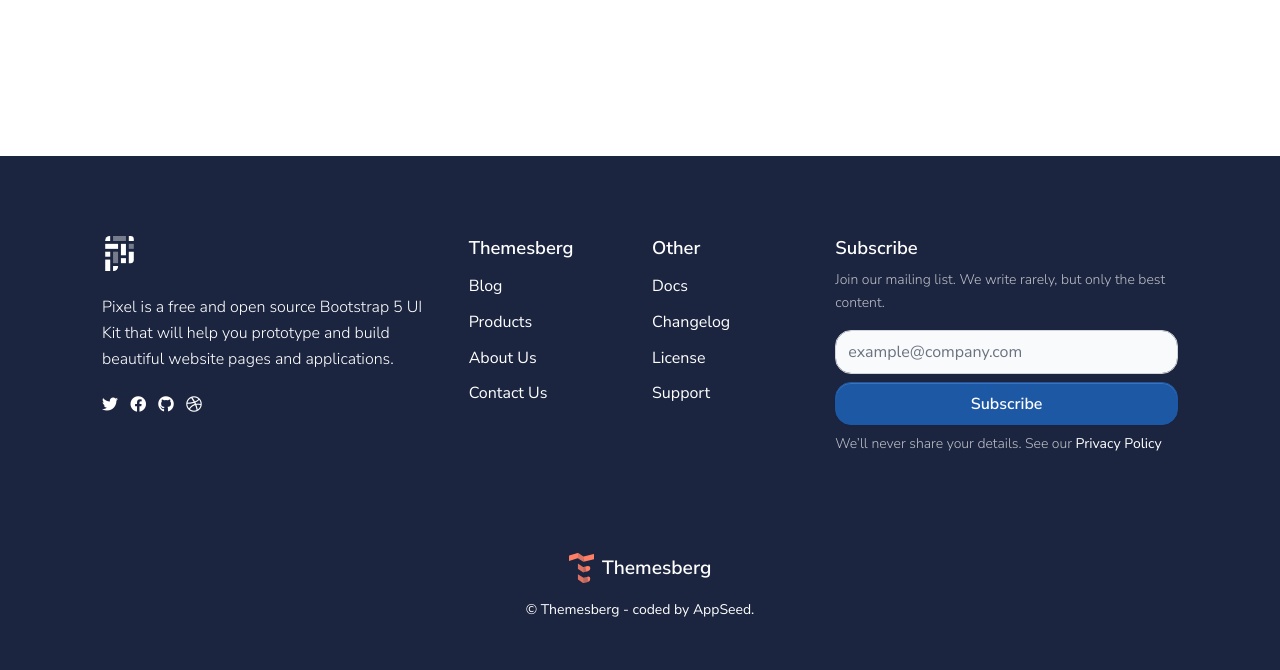
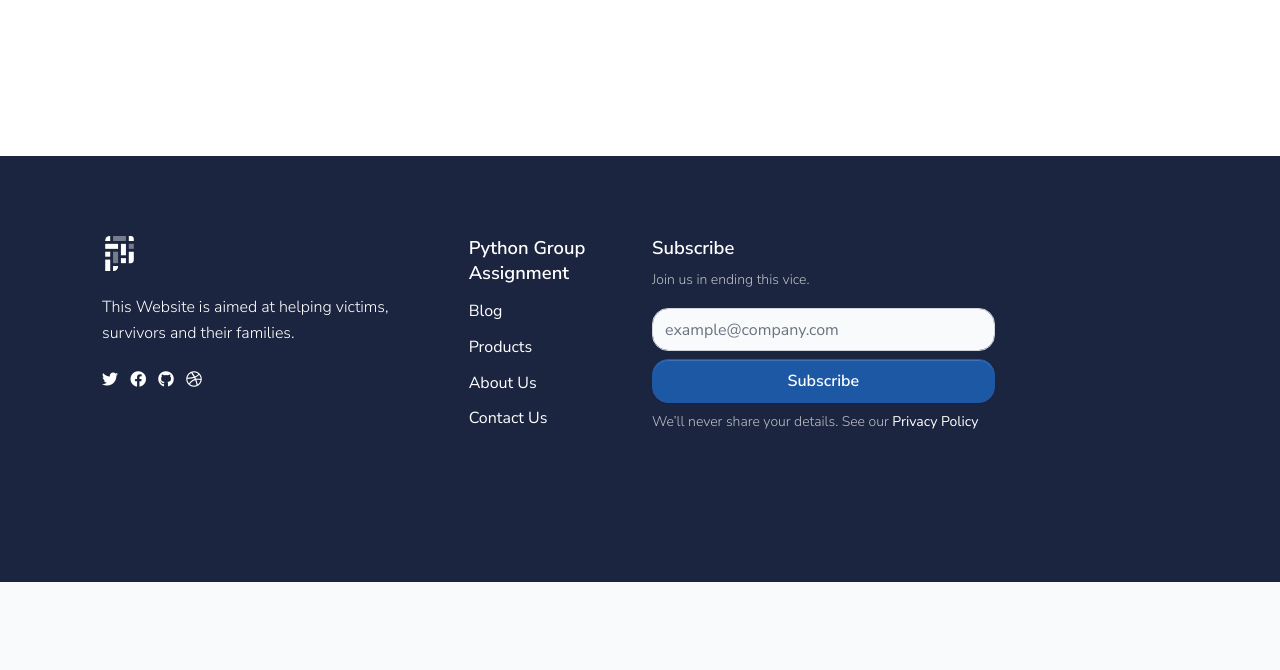
Before and after one commit to Emmanuel-Sigei/Python_Assignment_BISF, a Flask app: page /contact.html in a window 1280 px wide. Shown: the part 2254-2924 px from the top of the page. After the commit the page ends 2836 px from the top, so only its background shows below. Run offline with Flask 2, Linux system fonts and the light colour scheme; the visitor is signed in with stand-in values (Sample User, id 1); some libraries are stand-ins or nearby versions.

Commit message:
Corrected Meta Tags and reoved mentions of Theme

```diff
--- a/apps/static/assets/package.json
+++ b/apps/static/assets/package.json
@@ -1,5 +1,5 @@
 {
-    "name": "@themesberg/pixel-lite-bootstrap-ui-kit",
+    "name": "@python-assignment",
     "version": "4.0.0",
     "description": "Open-source Bootstrap 5 UI Kit",
     "main": "gulpfile.js",
--- a/apps/templates/accounts/login.html
+++ b/apps/templates/accounts/login.html
@@ -19,7 +19,7 @@
                         <div class="signin-inner my-4 my-lg-0 bg-white shadow-soft border rounded border-gray-300 p-4 p-lg-5 w-100 fmxw-500">
                             <div class="text-center text-md-center mb-4 mt-md-0">
                                 <h1 class="mb-0 h3">
-                                    <a href="https://appseed.us/product/pixel-bootstrap/flask/" target="_blank">Welcome to the GBV Awareness Website</a> - Login
+                                    <a href="https://gbv-awareness-website.onrender.com" target="_blank">Welcome to the GBV Awareness Website</a> - Login
                                 </h1>
                                 <br />
                                 <span class="font-weight-normal">
--- a/apps/templates/accounts/register.html
+++ b/apps/templates/accounts/register.html
@@ -19,7 +19,7 @@
                         <div class="signin-inner my-4 my-lg-0 bg-white shadow-soft border rounded border-gray-300 p-4 p-lg-5 w-100 fmxw-500">
                             <div class="text-center text-md-center mb-4 mt-md-0">
                                 <h1 class="mb-0 h3">
-                                    <a href="https://appseed.us/product/pixel-bootstrap/flask/" target="_blank">Flask Pixel UI</a> - Register
+                                    <a href="https://gbv-awareness-website.onrender.com" target="_blank">Flask Pixel UI</a> - Register
                                 </h1>
                                 <br />
                                 <span class="font-weight-normal">
--- a/apps/templates/includes/footer.html
+++ b/apps/templates/includes/footer.html
@@ -4,7 +4,7 @@
             <div class="col-md-4">
                 <img class="navbar-brand-dark mb-4" height="35" src="/static/assets/img/brand/light.svg"
                     alt="Logo light">
-                    <p>Pixel is a free and open source Bootstrap 5 UI Kit that will help you prototype and build beautiful website pages and applications.</p>
+                <p>This Website is aimed at helping victims, survivors and their families.</p>
                 <ul class="social-buttons mb-5 mb-lg-0">
                     <li>
                         <a href="https://twitter.com/themesberg" aria-label="twitter social link"
@@ -31,7 +31,7 @@
                 </ul>
             </div>
             <div class="col-6 col-md-2 mb-5 mb-lg-0">
-                    <span class="h5">Themesberg</span>
+                <span class="h5">Python Group Assignment</span>
                 <ul class="footer-links mt-2">
                     <li><a target="_blank" href="https://themesberg.com/blog">Blog</a></li>
                     <li><a target="_blank" href="https://themesberg.com/products">Products</a></li>
@@ -39,22 +39,9 @@
                     <li><a target="_blank" href="https://themesberg.com/contact">Contact Us</a></li>
                 </ul>
             </div>
-                <div class="col-6 col-md-2 mb-5 mb-lg-0">
-                    <span class="h5">Other</span>
-                    <ul class="footer-links mt-2">
-                        <li><a href="https://themesberg.com/docs/bootstrap-5/pixel/getting-started/quick-start/"
-                                target="_blank">Docs</a></li>
-                        <li><a href="https://themesberg.com/docs/pixel-bootstrap/getting-started/changelog"
-                                target="_blank">Changelog</a></li>
-                        <li><a target="_blank" href="https://themesberg.com/licensing">License</a>
-                        </li>
-                        <li><a target="_blank"
-                                href="https://github.com/themesberg/pixel-bootstrap-ui-kit/issues">Support</a></li>
-                    </ul>
-                </div>
             <div class="col-12 col-md-4 mb-5 mb-lg-0">
                 <span class="h5">Subscribe</span>
-                    <p class="text-muted font-small mt-2">Join our mailing list. We write rarely, but only the best content.
+                <p class="text-muted font-small mt-2">Join us in ending this vice.
                 </p>
                 <form action="#">
                     <div class="form-row mb-2">
@@ -75,18 +62,5 @@
             </div>
         </div>
         <hr class="bg-secondary my-3 my-lg-5">
-            <div class="row">
-                <div class="col mb-md-0">
-                    <a href="https://themesberg.com" target="_blank" class="d-flex justify-content-center mb-3">
-                        <img src="/static/assets/img/themesberg.svg" height="30" class="me-2" alt="Themesberg Logo">
-                        <p class="text-white fw-bold footer-logo-text m-0">Themesberg</p>
-                    </a>
-                    <div class="d-flex text-center justify-content-center align-items-center" role="contentinfo">
-                        <p class="fw-normal font-small mb-0">
-                            &copy; Themesberg - coded by AppSeed.
-                        </p>
-                    </div>
-                </div>
-            </div>
     </div>
 </footer>
--- a/apps/templates/layouts/base.html
+++ b/apps/templates/layouts/base.html
@@ -28,24 +28,33 @@
     </title>
 
     <meta name="viewport" content="width=device-width, initial-scale=1, shrink-to-fit=no">
-<meta name="title" content="Pixel Bootstrap 5 - About company">
-<meta name="author" content="Themesberg">
-<meta name="description" content="Open source and free Bootstrap 5 UI Kit featuring 80 UI components, 5 example pages, and a Gulp and Sass workflow.">
-<link rel="canonical" href="https://appseed.us/apps/flask-apps/flask-pixel-bootstrap-uikit">
+    <meta name="title" content="Python Assignment - GBV Awareness Website">
+    <meta name="author" content="BISF `SEP 23">
+    <meta name="description" content="Gender-Based Violence (GBV) has no place in our society. It thrives in silence,
+perpetuating a culture of fear, and disempowering individuals. We're here to change that. Join
+us in the fight against GBV, as we raise our voices, tell our stories, and work together to
+build a world where love and respect prevail.">
+    <link rel="canonical" href="https://gbv-awareness-website.onrender.com">
 
     <!-- Open Graph / Facebook -->
     <meta property="og:type" content="website">
-<meta property="og:url" content="https://demo.themesberg.com/pixel-bootstrap-5-ui-kit">
-<meta property="og:title" content="Pixel Bootstrap 5 - About company">
-<meta property="og:description" content="Open source and free Bootstrap 5 UI Kit featuring 80 UI components, 5 example pages, and a Gulp and Sass workflow.">
-<meta property="og:image" content="https://themesberg.s3.us-east-2.amazonaws.com/public/products/pixel-lite/pixel-lite-preview.jpg">
+    <meta property="og:url" content="https://gbv-awareness-website.onrender.com">
+    <meta property="og:title" content="Python Assignment - GBV Awareness">
+    <meta property="og:description"
+        content="Gender-Based Violence (GBV) has no place in our society. It thrives in silence,
+        perpetuating a culture of fear, and disempowering individuals. We're here to change that. Join
+        us in the fight against GBV, as we raise our voices, tell our stories, and work together to
+        build a world where love and respect prevail.">
 
     <!-- Twitter -->
     <meta property="twitter:card" content="summary_large_image">
-<meta property="twitter:url" content="https://demo.themesberg.com/pixel-bootstrap-5-ui-kit">
-<meta property="twitter:title" content="Pixel Bootstrap 5 - About company">
-<meta property="twitter:description" content="Open source and free Bootstrap 5 UI Kit featuring 80 UI components, 5 example pages, and a Gulp and Sass workflow.">
-<meta property="twitter:image" content="https://themesberg.s3.us-east-2.amazonaws.com/public/products/pixel-lite/pixel-lite-preview.jpg">
+    <meta property="twitter:url" content="https://gbv-awareness-website.onrender.com">
+    <meta property="twitter:title" content="Python Assignment - GBV Awareness">
+    <meta property="twitter:description"
+        content="Gender-Based Violence (GBV) has no place in our society. It thrives in silence,
+        perpetuating a culture of fear, and disempowering individuals. We're here to change that. Join
+        us in the fight against GBV, as we raise our voices, tell our stories, and work together to
+        build a world where love and respect prevail.">
 
     <!-- Favicon -->
     <link rel="apple-touch-icon" sizes="120x120" href="/static/assets/img/favicon/apple-touch-icon.png">
@@ -66,6 +75,7 @@
     {% block stylesheets %}{% endblock stylesheets %}
 
 </head>
+
 <body>
 
     {% include 'includes/navigation.html' %}
@@ -78,4 +88,5 @@
     {% block javascripts %}{% endblock javascripts %}
 
 </body>
+
 </html>
--- a/deployer.json
+++ b/deployer.json
@@ -1,4 +1,4 @@
 {
-    "name": "flask-pixel",
+    "name": "python-assignment",
     "type": "flask"
 }
--- a/log.json
+++ b/log.json
@@ -6,7 +6,7 @@
     "db_user": "",
     "dbms": "1",
     "description": "generated product",
-    "design": "pixel-bootstrap",
+    "design": "python-assignment",
     "docker": "1",
     "err_code": 0,
     "frontend": "",
```
Also changed, not shown: apps/static/assets/js/pixel.js (+0 -15 lines), apps/static/assets/scss/pixel.scss (+0 -15 lines), apps/templates/layouts/base-fullscreen.html (+19 -12 lines), CHANGELOG.md (deleted), apps/static/assets/css/pixel.css, apps/static/assets/img/favicon/site.webmanifest, 1 other file. Lines whose indentation alone changed are shown as unchanged.
